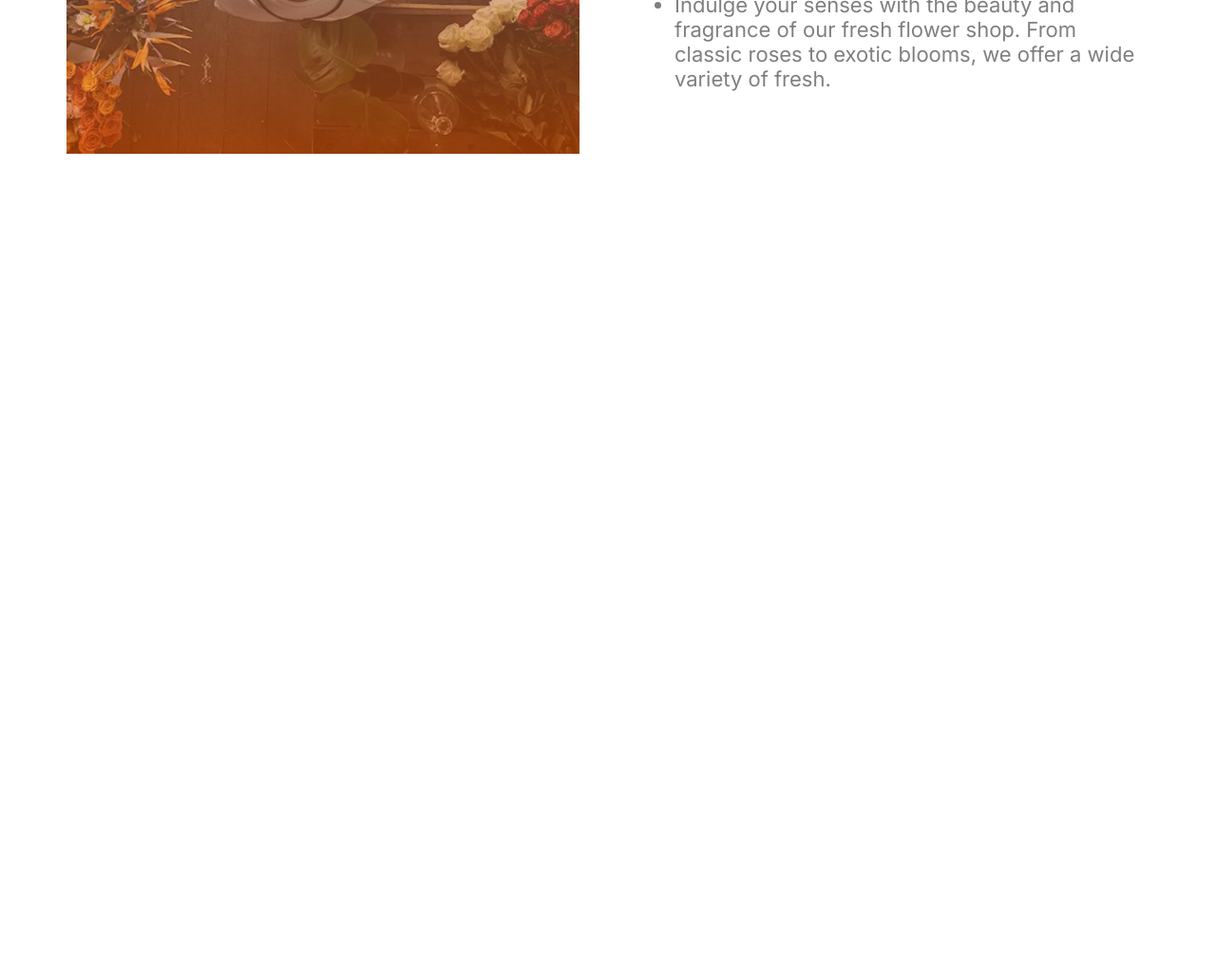
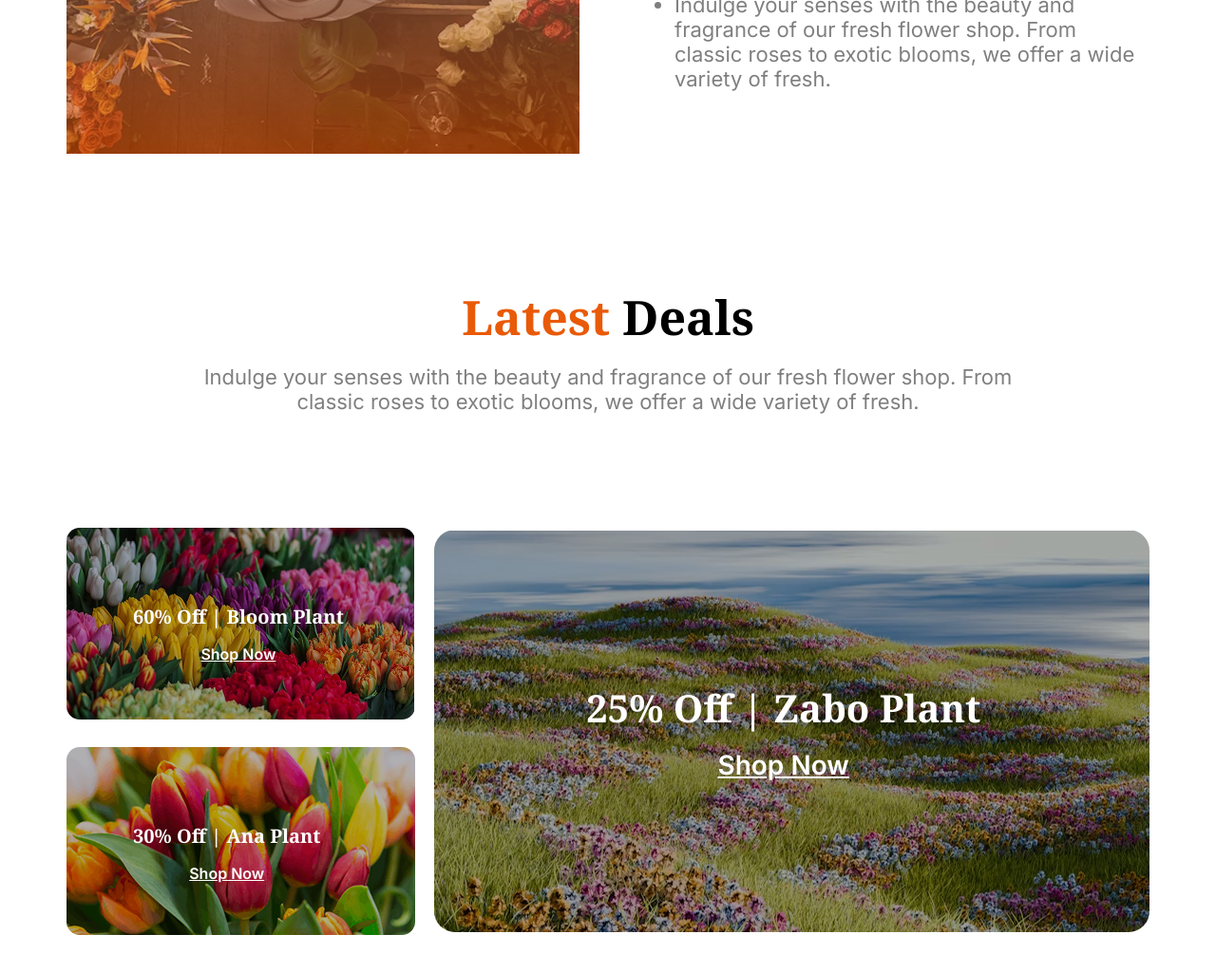
Before and after one commit to tahmid-codes-it/assignment-02, a plain HTML site: page index.html in a window 1280 px wide. Shown: the part 2553-3577 px from the top of the page at 95% size. Before the commit the page ends 2853 px from the top, so only its background shows below. Drawn offline with Linux system fonts and the light colour scheme.

Commit message:
added latest deals section

```diff
--- a/index.html
+++ b/index.html
@@ -129,6 +129,41 @@
                 </ul>
             </div>
         </section>
+
+        <section class="latest-deal">
+            <h2 class="latest-deal-heading noto-serif-normal"><span>Latest</span> Deals</h2>
+            <p class="latest-deal-paragraph inter-normal">Indulge your senses with the beauty and fragrance of our fresh
+                flower shop. From classic roses to exotic
+                blooms, we offer a wide variety of fresh.</p>
+
+            <div class="latest-deal-img">
+                <div class="latest-deal-left-img">
+                    <div class="bloom">
+                        <img style="filter: brightness(0.7) ; border-radius: 14px;" src="assets/deal-bloom.png" alt="">
+                        <div class="grid-text-one">
+                            <p class="bloom-paragraph noto-serif-normal">60% Off | Bloom Plant</p>
+                            <p class="bloom-shop-now inter-normal"><a href="">Shop Now</a></p>
+                        </div>
+                    </div>
+                    <div class="ana">
+                        <img style="filter: brightness(0.7); border-radius: 14px;" src="assets/deal-ana.png" alt="">
+                        <div class="grid-text-two">
+                            <p class="ana-paragraph noto-serif-normal">30% Off | Ana Plant</p>
+                            <p class="ana-shop-now inter-normal"><a href="">Shop Now</a></p>
+                        </div>
+                    </div>
+                </div>
+                <div class="latest-deal-right-img">
+                    <div class="zabo">
+                        <img style="filter: brightness(0.7); border-radius: 22px;" src="assets/deal-zabo.png" alt="">
+                        <div class="grid-text-three">
+                            <p class="zabo-paragraph noto-serif-normal">25% Off | Zabo Plant</p>
+                            <p class="zabo-shop-now inter-normal"><a href="">Shop Now</a></p>
+                        </div>
+                    </div>
+                </div>
+            </div>
+        </section>
     </main>
     <footer>
 
--- a/style.css
+++ b/style.css
@@ -182,3 +182,110 @@ nav ul li a {
     font-size: 1.375rem;
     color: rgba(0, 0, 0, 0.5);
 }
+
+/* latest deal styles */
+.latest-deal{
+    max-width: 1140px;
+    margin: 0 auto;
+}
+
+.latest-deal-heading{
+font-size: 3.125rem;
+font-weight: 700;
+text-align: center;
+margin-bottom: 16px;
+}
+
+.latest-deal-paragraph{
+max-width: 888px;
+margin: 0 auto;
+font-size:1.375rem ;
+color: rgba(0, 0, 0, 0.5);
+text-align: center;
+margin-bottom: 120px;
+}
+
+.bloom{
+    position: relative;
+}
+
+.grid-text-one{
+    position: absolute;
+    top: 60px;
+    left: 70px;
+    text-align: center;
+}
+
+.bloom-paragraph{
+    font-size:1.25rem ;
+    font-weight: 700;
+    color: #FFFFFF;
+    margin-bottom: 5px;
+}
+
+.bloom-shop-now a{
+    font-weight: 600;
+    color: #FFFFFF;
+}
+
+.ana{
+    position: relative;
+}
+.grid-text-two{
+    position: absolute;
+    top: 60px;
+    left: 70px;
+    text-align: center;
+}
+
+.ana-paragraph{
+    font-size:1.25rem ;
+    font-weight: 700;
+    color: #FFFFFF;
+     margin-bottom: 5px;
+}
+
+.ana-shop-now a{
+    font-weight: 600;
+    color: #FFFFFF;
+}
+
+.zabo{
+    position: relative;
+}
+.grid-text-three{
+    position: absolute;
+    top: 120px;
+    left: 160px;
+    text-align: center;
+}
+
+.zabo-paragraph{
+    font-size:2.5rem ;
+    font-weight: 700;
+    color: #FFFFFF;
+     margin-bottom: 5px;
+}
+
+.zabo-shop-now a{
+    font-size: 1.75rem;
+    font-weight: 600;
+    color: #FFFFFF;
+}
+
+.latest-deal-img{
+    display: flex;
+    gap: 20px;
+    align-items: center;
+    margin-bottom: 120px;
+}
+
+.latest-deal-left-img{
+    /* display: grid;
+    grid-template-columns: 1fr;
+    gap: 25px; */
+    display: flex;
+    flex-direction: column;
+    gap: 25px;
+
+}
```
